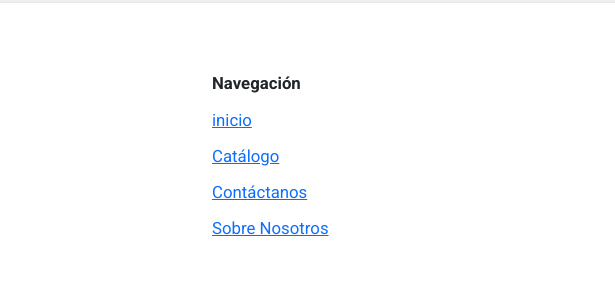
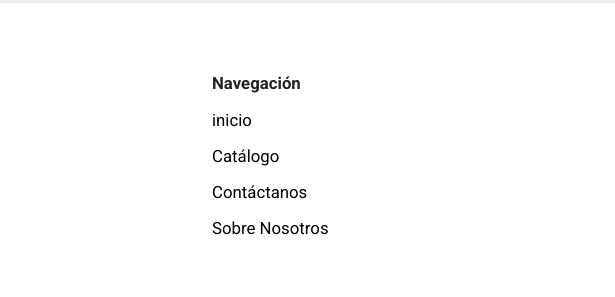
Before and after one commit to GonzaloGarciaCalvo/KireiJabones, a website: page catalogo/general.html in a window 1280 px wide. Shown: the part 2668-2965 px from the top of the page, 276-891 px from the left. Drawn offline with nearby package versions, Linux system fonts and the light colour scheme; files that its build step writes are made by us from their sources.

Commit message:
Update _footer.scss

```diff
--- a/sass/_footer.scss
+++ b/sass/_footer.scss
@@ -17,6 +17,10 @@
     font-weight: 500;
     font-size: 1.05em;
     line-height: 1.2em;
+}
+.navegador a{
+    color: black;
+    text-decoration: none;
 }
 .contactos{
     font-family: 'Roboto', sans-serif;
```
